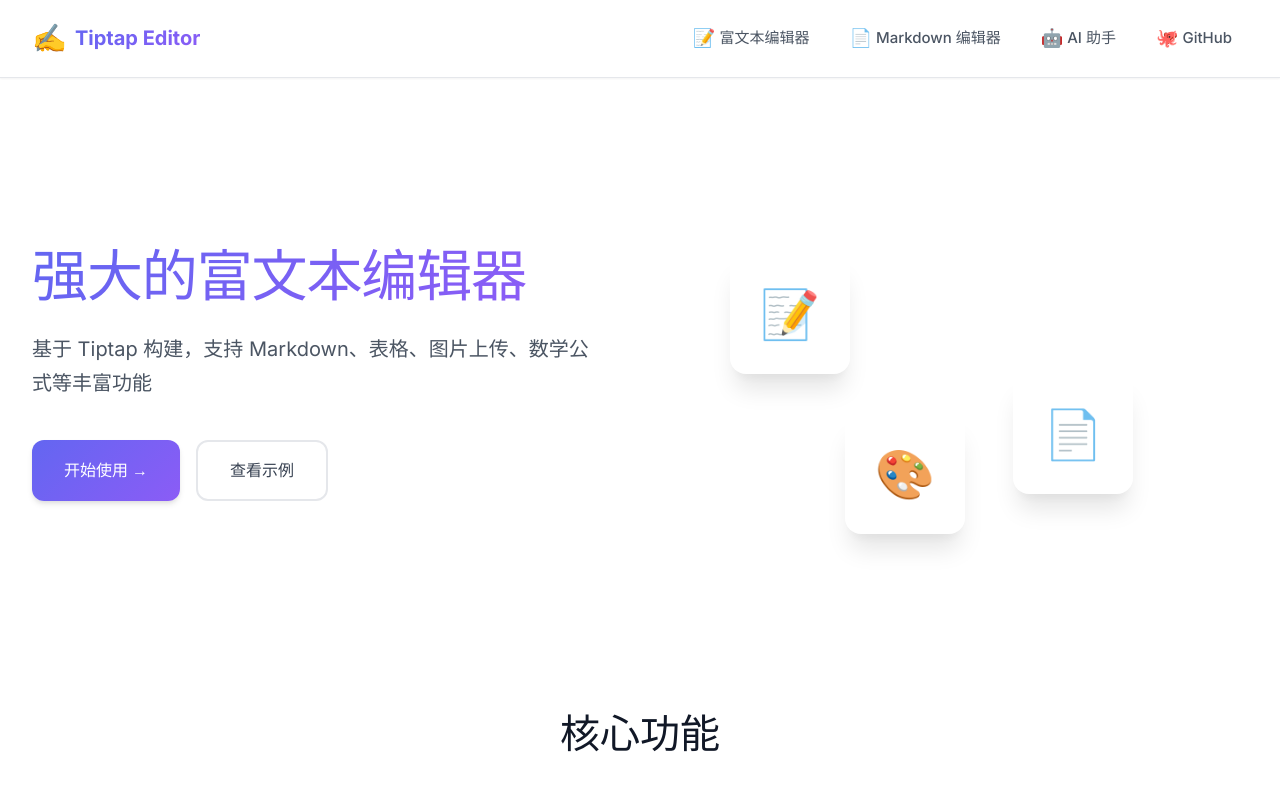
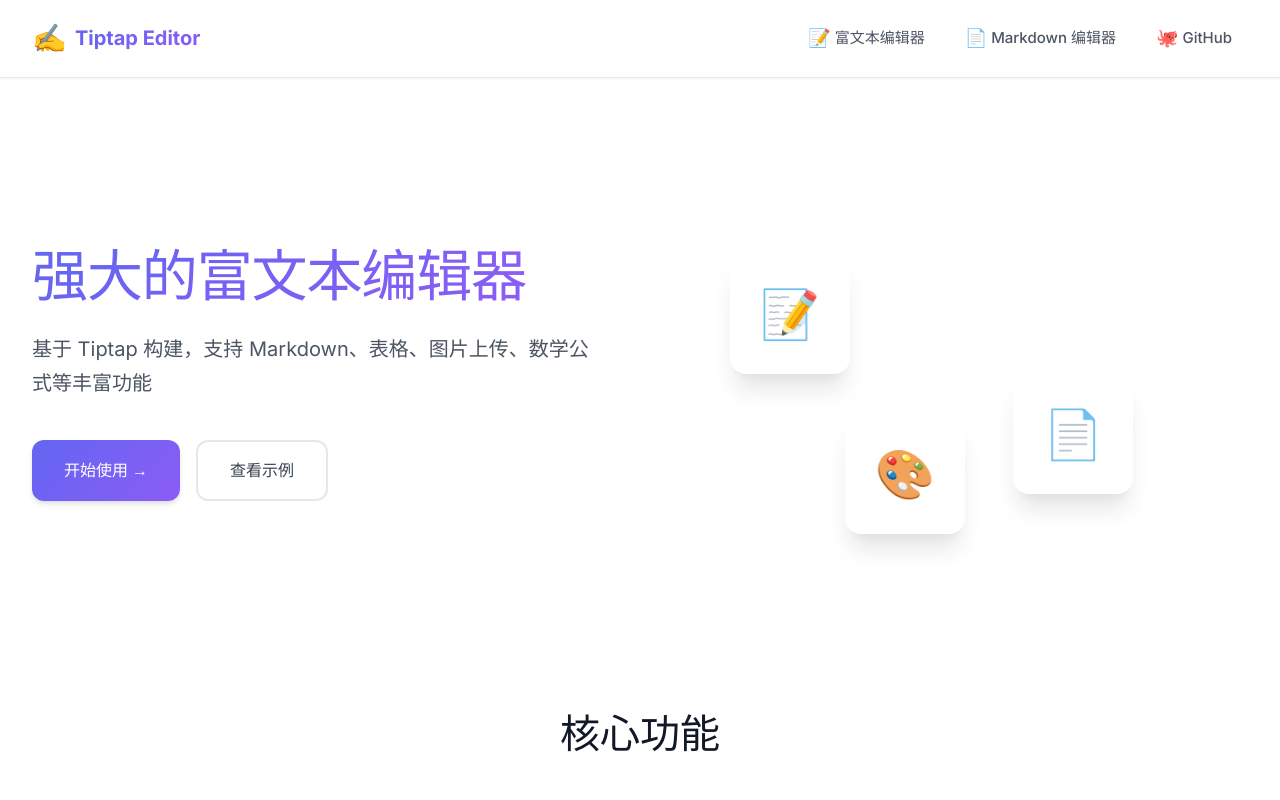
Before and after one commit to chenglu1/tiptap-editor, a React (Vite) app: page / in a window 1280 px wide. Shown: the top 800 px of the page. Built offline with nearby package versions, Linux system fonts and the light colour scheme.

Commit message:
fix: update Markdown editor content class and comment out unused link
- Added a class name "tiptap" to the EditorContent component for styling purposes.
- Commented out the unused Link component for the AI assistant in the header navigation.

```diff
--- a/examples/markdown-editor.tsx
+++ b/examples/markdown-editor.tsx
@@ -209,7 +209,7 @@ const MarkdownEditorDemo = () => {
                     isMobile={isMobile}
                   />
                 </Toolbar>
-                <EditorContent editor={editor} />
+                <EditorContent editor={editor} className="tiptap" />
                  {/* 集成表格浮动工具栏 */}
               <TableFloatingToolbar editor={editor} />
               </EditorContext.Provider>
--- a/src/App.tsx
+++ b/src/App.tsx
@@ -32,13 +32,13 @@ function Layout({ children }: { children: React.ReactNode }) {
               <span className="nav-icon">📄</span>
               <span>Markdown 编辑器</span>
             </Link>
-            <Link
+            {/* <Link
               to="/gemini"
               className={location.pathname === '/gemini' ? 'nav-link active' : 'nav-link'}
             >
               <span className="nav-icon">🤖</span>
               <span>AI 助手</span>
-            </Link>
+            </Link> */}
             {/* 外部链接：GitHub */}
             <a
               href="https://github.com/chenglu1/tiptap-editor"
```
